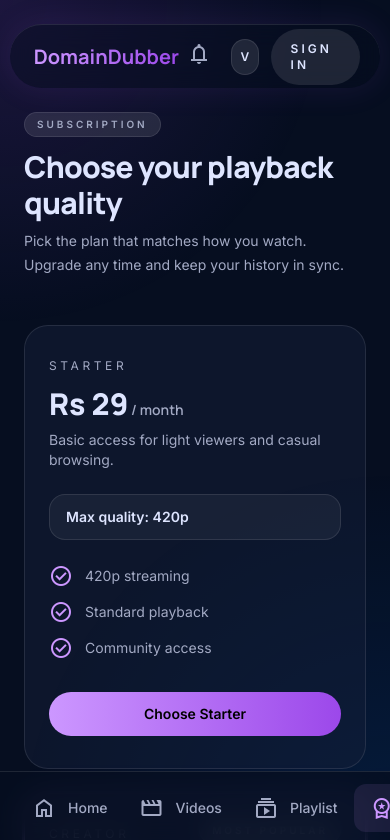
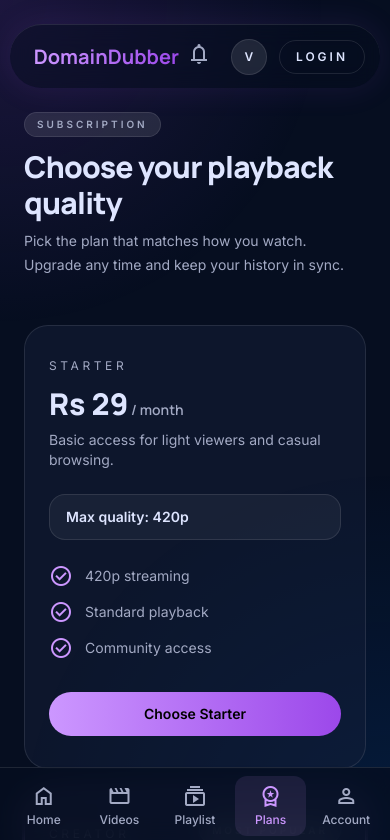
Before and after one commit to dubbedgroup-APS/anime-website, a React (Vite) app in the folder client/: page /subscriptions in a window 390 px wide. Shown: the top 840 px of the page. Built offline with nearby package versions, Linux system fonts and the light colour scheme; no server answers.

Commit message:
Update AppShell.jsx

```diff
--- a/client/src/layouts/AppShell.jsx
+++ b/client/src/layouts/AppShell.jsx
@@ -1,21 +1,31 @@
 import { NavLink } from "react-router-dom";
-
 import useAuth from "../hooks/useAuth";
 
+// Top navigation link
 const linkClassName = ({ isActive }) =>
-  `rounded-full px-4 py-2 text-sm font-semibold transition ${
+  `inline-flex items-center whitespace-nowrap rounded-full px-4 py-2 text-sm font-semibold transition ${
     isActive
-      ? "text-primary border-b-2 border-primary"
+      ? "bg-primary/10 text-primary"
       : "text-on-surface-variant hover:bg-white/10 hover:text-on-surface"
   }`;
 
+// Sidebar link
 const sideLinkClassName = ({ isActive }) =>
   `flex items-center gap-3 rounded-xl px-4 py-3 text-sm font-medium transition ${
     isActive
-      ? "bg-primary/10 text-primary border-r-2 border-primary"
+      ? "bg-primary/10 text-primary"
       : "text-on-surface-variant hover:bg-primary/10 hover:text-on-surface"
   }`;
 
+// Mobile bottom nav link
+const mobileLinkClassName = ({ isActive }) =>
+  `flex min-w-0 flex-1 flex-col items-center justify-center gap-1 rounded-xl px-1 py-2 text-xs font-medium transition ${
+    isActive
+      ? "bg-primary/10 text-primary"
+      : "text-on-surface-variant hover:bg-primary/10 hover:text-on-surface"
+  }`;
+
+// Get initials from username
 const getInitials = (value = "") => {
   const parts = value.trim().split(" ").filter(Boolean);
   if (!parts.length) return "V";
@@ -30,9 +40,13 @@ const AppShell = ({ children }) => {
 
   return (
     <div className="min-h-screen bg-surface text-on-surface font-body">
+      {/* Background effect */}
       <div className="pointer-events-none fixed inset-0 bg-[radial-gradient(circle_at_top_left,rgba(156,72,234,0.15),transparent_35%),radial-gradient(circle_at_bottom_right,rgba(0,90,194,0.18),transparent_40%)]" />
 
+      {/* HEADER */}
       <header className="fixed left-0 right-0 top-0 z-50 mx-auto mt-6 flex h-16 w-[95%] max-w-7xl items-center justify-between rounded-full border-t border-white/10 bg-surface/40 px-6 shadow-halo backdrop-blur-md">
+
+        {/* Logo */}
         <div className="flex items-center gap-2">
           <NavLink to="/" className="font-headline text-xl font-bold text-gradient">
             DomainDubber
@@ -42,84 +56,67 @@ const AppShell = ({ children }) => {
           </span>
         </div>
 
-        <nav className="hidden items-center gap-6 md:flex">
-          <NavLink to="/" end className={linkClassName}>
-            Home
-          </NavLink>
-          <NavLink to="/videos" className={linkClassName}>
-            Videos
-          </NavLink>
-          <NavLink to="/playlists" className={linkClassName}>
-            Playlist
-          </NavLink>
-          <NavLink to="/subscriptions" className={linkClassName}>
-            Subscription
-          </NavLink>
-          <NavLink to="/account" className={linkClassName}>
-            Account
-          </NavLink>
+        {/* Desktop Nav */}
+        <nav className="hidden items-center gap-3 md:flex">
+          <NavLink to="/" end className={linkClassName}>Home</NavLink>
+          <NavLink to="/videos" className={linkClassName}>Videos</NavLink>
+          <NavLink to="/playlists" className={linkClassName}>Playlist</NavLink>
+          <NavLink to="/subscriptions" className={linkClassName}>Plans</NavLink>
+          <NavLink to="/account" className={linkClassName}>Account</NavLink>
         </nav>
 
+        {/* Right side */}
         <div className="flex items-center gap-3">
+          {/* Notification */}
           <button
             type="button"
             className="rounded-full p-2 text-on-surface-variant transition hover:bg-white/10 hover:text-on-surface"
-            aria-label="Notifications"
           >
             <span className="material-symbols-outlined">notifications</span>
           </button>
 
-          <div className="flex h-9 w-9 items-center justify-center rounded-full border border-white/10 bg-white/10 text-xs font-semibold text-on-surface">
+          {/* Avatar */}
+          <div className="flex h-9 w-9 items-center justify-center rounded-full border border-white/10 bg-white/10 text-xs font-semibold">
             {getInitials(user?.name)}
           </div>
 
+          {/* Auth button */}
           {isAuthenticated ? (
             <button
-              type="button"
               onClick={logout}
-              className="rounded-full border border-white/10 px-4 py-2 text-xs font-semibold uppercase tracking-[0.25em] text-on-surface transition hover:bg-white/10"
+              className="rounded-full border border-white/10 px-4 py-2 text-xs font-semibold uppercase tracking-[0.25em] hover:bg-white/10"
             >
-              Sign out
+              Logout
             </button>
           ) : (
-            <NavLink to="/login" className="glass-button text-xs uppercase tracking-[0.25em]">
-              Sign in
+            <NavLink
+              to="/login"
+              className="rounded-full border border-white/10 px-4 py-2 text-xs font-semibold uppercase tracking-[0.25em] hover:bg-white/10"
+            >
+              Login
             </NavLink>
           )}
         </div>
       </header>
 
-      <aside className="fixed left-0 top-0 z-40 hidden h-full w-64 flex-col border-r border-white/5 bg-surface/40 pt-28 text-sm backdrop-blur-xl md:flex">
-        <div className="flex flex-col gap-2 px-6">
-          <NavLink to="/" end className={sideLinkClassName}>
-            <span className="material-symbols-outlined">home</span>
-            Home
-          </NavLink>
-          <NavLink to="/videos" className={sideLinkClassName}>
-            <span className="material-symbols-outlined">movie</span>
-            Videos
-          </NavLink>
-          <NavLink to="/playlists" className={sideLinkClassName}>
-            <span className="material-symbols-outlined">subscriptions</span>
-            Playlist
-          </NavLink>
-          <NavLink to="/subscriptions" className={sideLinkClassName}>
-            <span className="material-symbols-outlined">workspace_premium</span>
-            Subscription
-          </NavLink>
-          <NavLink to="/account" className={sideLinkClassName}>
-            <span className="material-symbols-outlined">person</span>
-            Account
-          </NavLink>
-        </div>
+      {/* SIDEBAR */}
+      <aside className="fixed left-0 top-0 hidden h-full w-64 flex-col border-r border-white/10 bg-surface/60 pt-28 backdrop-blur-md md:flex">
+        <nav className="flex flex-col gap-2 px-4">
+          <NavLink to="/" end className={sideLinkClassName}>Home</NavLink>
+          <NavLink to="/videos" className={sideLinkClassName}>Videos</NavLink>
+          <NavLink to="/playlists" className={sideLinkClassName}>Playlist</NavLink>
+          <NavLink to="/subscriptions" className={sideLinkClassName}>Plans</NavLink>
+          <NavLink to="/account" className={sideLinkClassName}>Account</NavLink>
+        </nav>
 
+        {/* User card */}
         <div className="mt-auto px-6 pb-8">
-          <div className="glass-card flex items-center gap-3 rounded-2xl p-4">
+          <div className="flex items-center gap-3 rounded-2xl bg-white/5 p-4">
             <div className="flex h-9 w-9 items-center justify-center rounded-full bg-white/10 text-xs font-semibold">
               {getInitials(user?.name)}
             </div>
             <div className="min-w-0 flex-1">
-              <p className="truncate text-sm font-semibold text-on-surface">
+              <p className="truncate text-sm font-semibold">
                 {user?.name || "Guest"}
               </p>
               <p className="truncate text-[10px] uppercase tracking-[0.25em] text-on-surface-variant">
@@ -130,28 +127,34 @@ const AppShell = ({ children }) => {
         </div>
       </aside>
 
+      {/* MAIN CONTENT */}
       <main className="relative mx-auto min-h-screen max-w-screen-2xl px-6 pb-28 pt-28 md:pl-72 md:pb-20">
         {children}
       </main>
 
-      <nav className="fixed bottom-0 left-0 right-0 z-40 flex items-center justify-around border-t border-white/10 bg-surface/80 px-4 py-3 backdrop-blur-md md:hidden">
-        <NavLink to="/" end className={sideLinkClassName}>
+      {/* MOBILE NAV */}
+      <nav className="fixed bottom-0 left-0 right-0 z-40 flex items-center gap-1 border-t border-white/10 bg-surface/80 px-2 py-2 backdrop-blur-md md:hidden">
+        <NavLink to="/" end className={mobileLinkClassName}>
           <span className="material-symbols-outlined">home</span>
           Home
         </NavLink>
-        <NavLink to="/videos" className={sideLinkClassName}>
+
+        <NavLink to="/videos" className={mobileLinkClassName}>
           <span className="material-symbols-outlined">movie</span>
           Videos
         </NavLink>
-        <NavLink to="/playlists" className={sideLinkClassName}>
+
+        <NavLink to="/playlists" className={mobileLinkClassName}>
           <span className="material-symbols-outlined">subscriptions</span>
           Playlist
         </NavLink>
-        <NavLink to="/subscriptions" className={sideLinkClassName}>
+
+        <NavLink to="/subscriptions" className={mobileLinkClassName}>
           <span className="material-symbols-outlined">workspace_premium</span>
           Plans
         </NavLink>
-        <NavLink to="/account" className={sideLinkClassName}>
+
+        <NavLink to="/account" className={mobileLinkClassName}>
           <span className="material-symbols-outlined">person</span>
           Account
         </NavLink>
```
